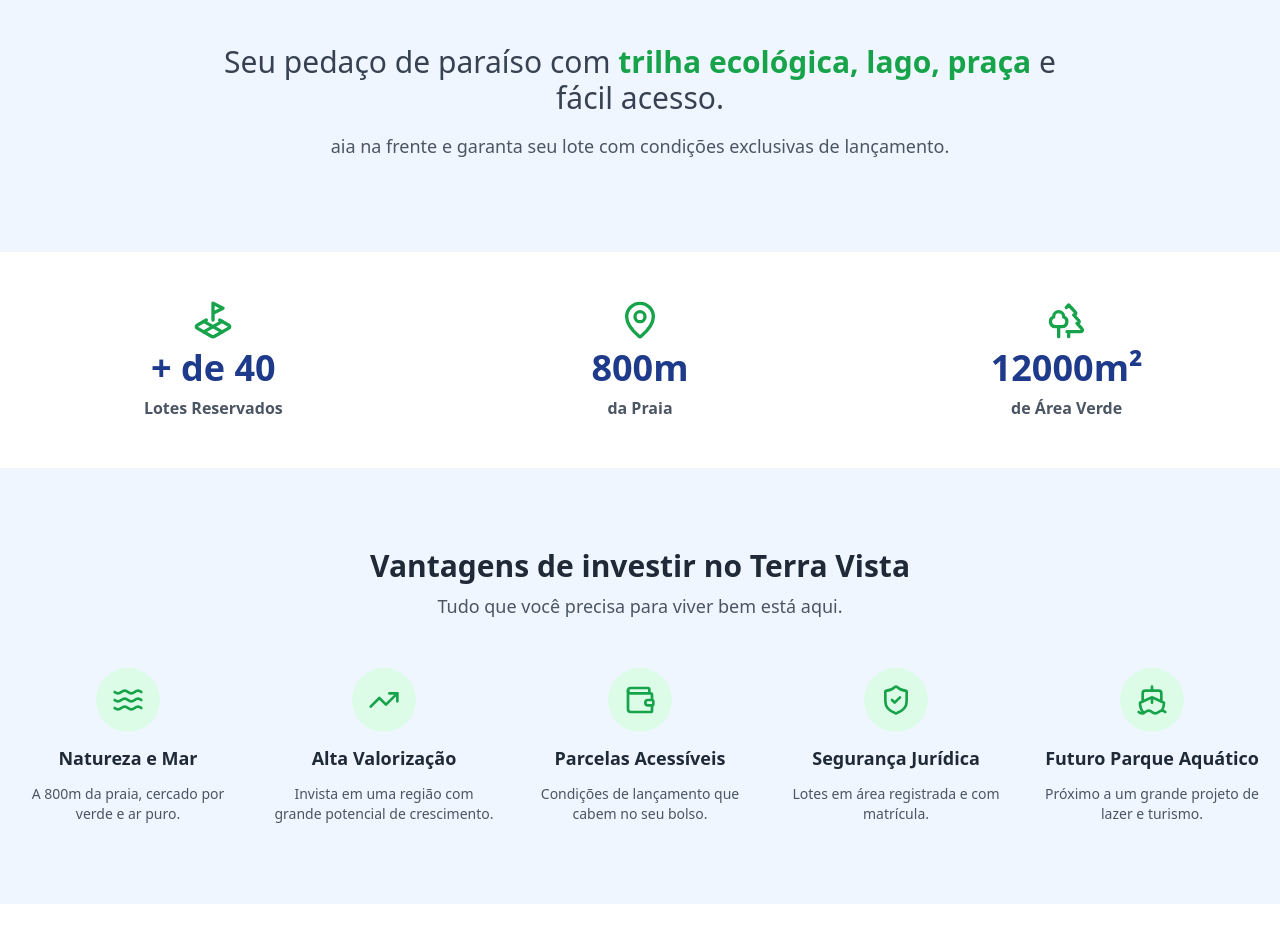
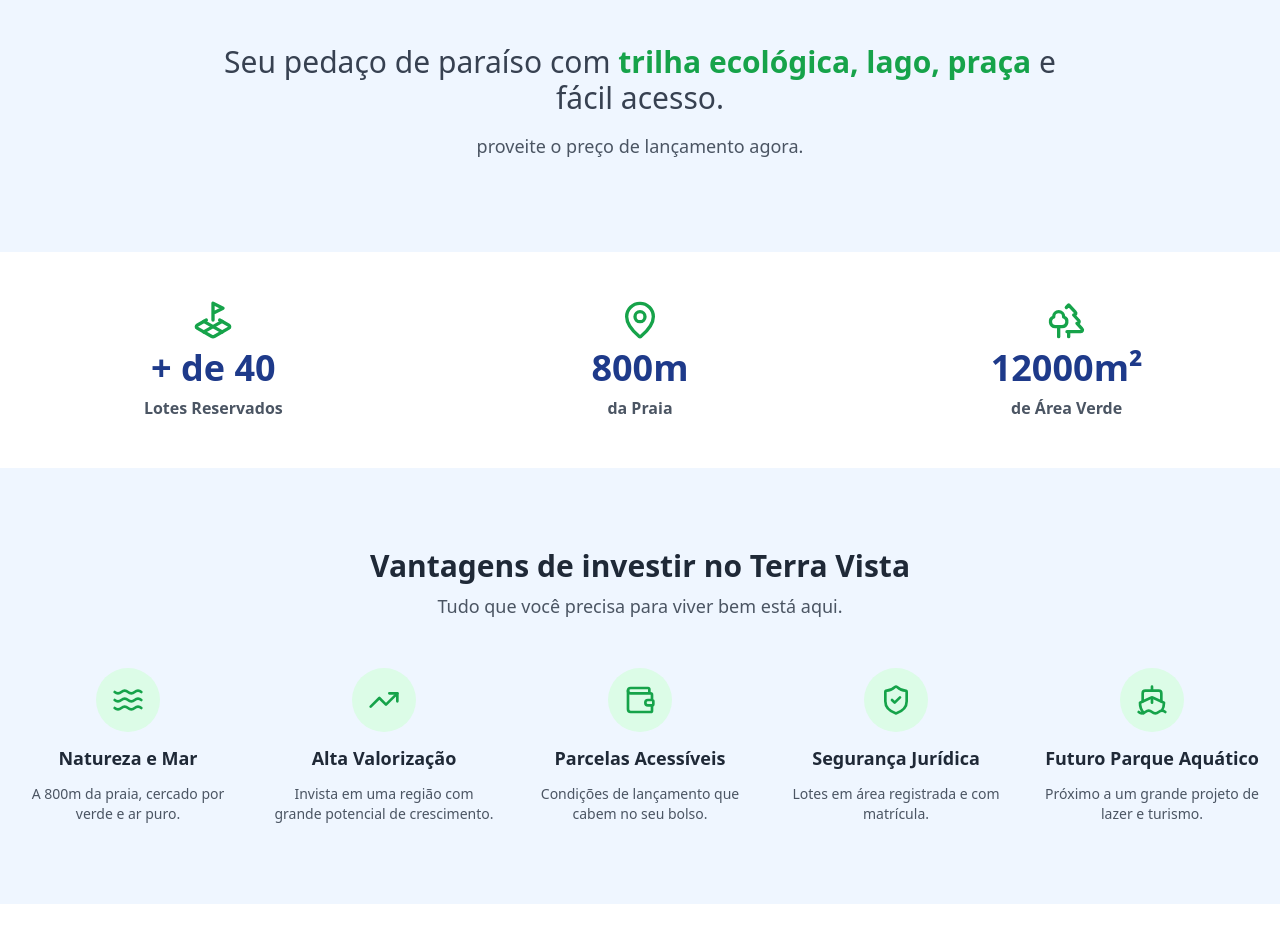
Before and after one commit to jonatamedina/Landinge-page-Terra-Vista, a Next.js app: page / in a window 1280 px wide. Shown: the part 900-1829 px from the top of the page. Built offline with nearby package versions, Linux system fonts and the light colour scheme.

Commit message:
Atualização da frase de chamada

```diff
--- a/app/page.tsx
+++ b/app/page.tsx
@@ -214,7 +214,7 @@ export default function TerraVistaLandingPage() {
               <span className="font-semibold text-green-600">trilha ecológica, lago, praça</span> e fácil acesso.
             </h2>
             <TypewriterEffect
-              text=" Saia na frente e garanta seu lote com condições exclusivas de lançamento."
+              text=" Aproveite o preço de lançamento agora."
               className="mt-4 text-lg text-gray-600 min-h-[112px] md:min-h-[56px]"
             />
           </div>
```
